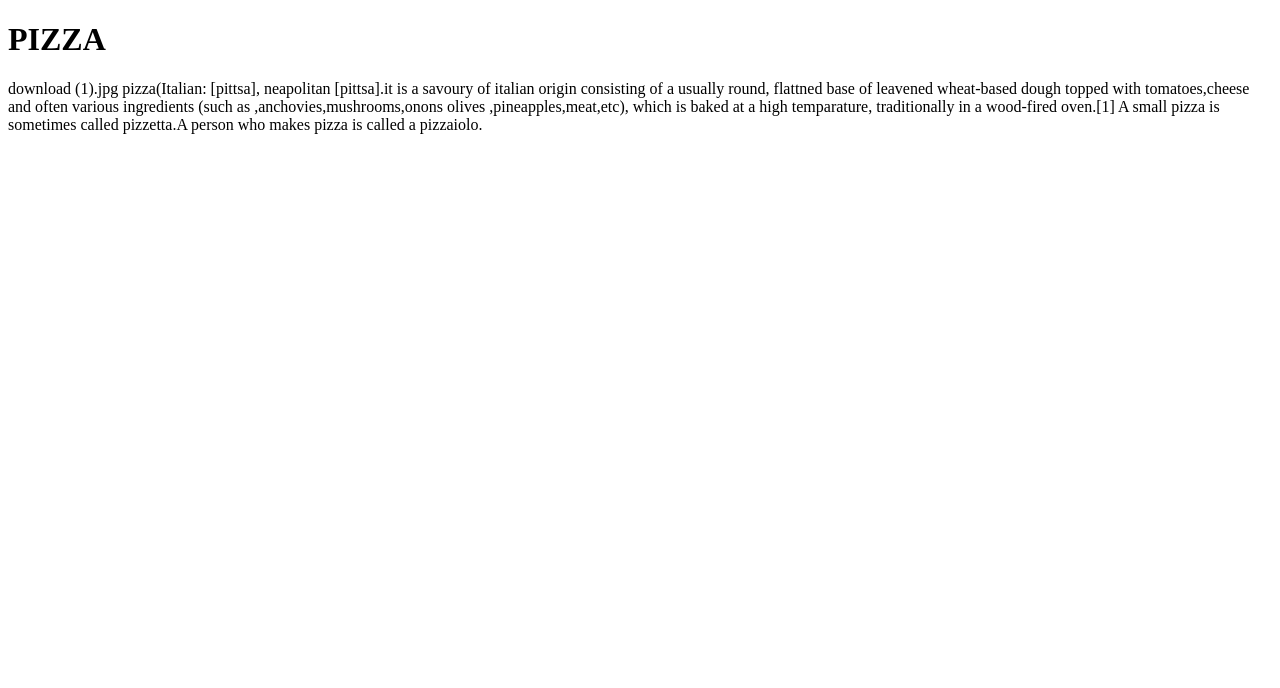
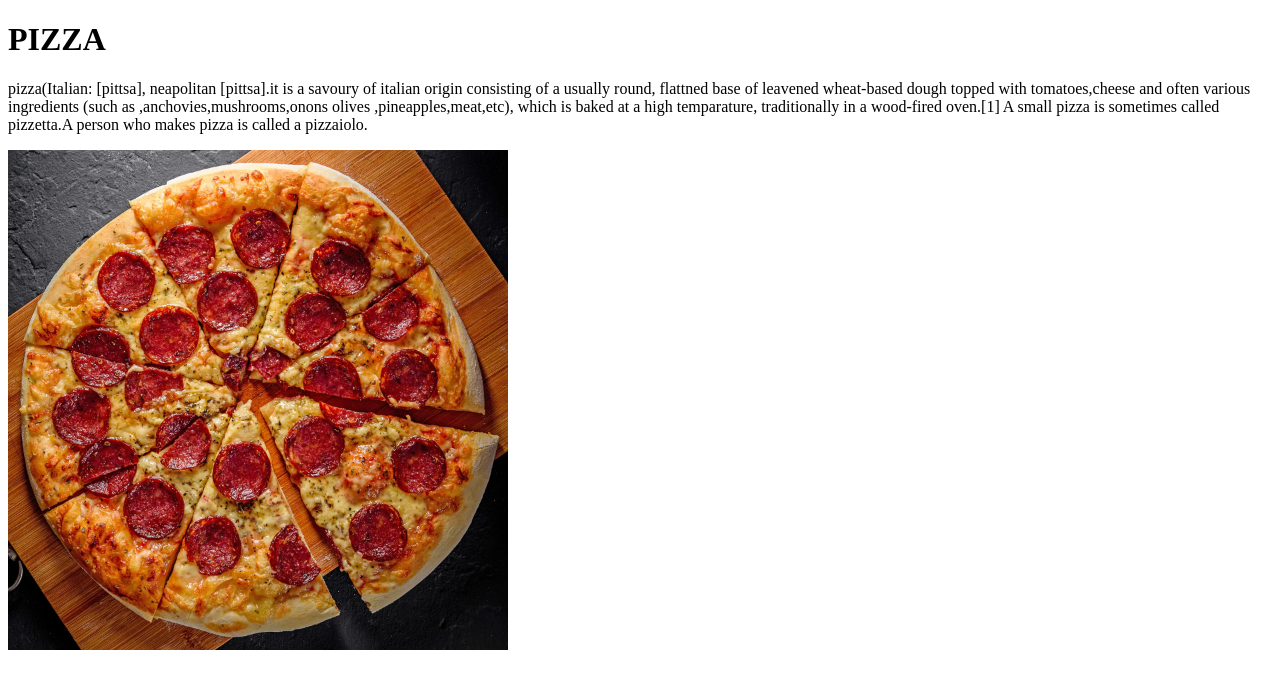
Before and after one commit to bryancodes-123/Box-Modelling-Properties, a plain HTML site: page index.html in a window 1280 px wide. Drawn offline with Linux system fonts and the light colour scheme.

Commit message:
initial commit

```diff
--- a/index.html
+++ b/index.html
@@ -5,8 +5,8 @@
     </head>
     <body>
     <h1>PIZZA</h1>
-    download (1).jpg
         pizza(Italian: [pittsa], neapolitan [pittsa].it is a savoury of italian origin consisting of a usually round, flattned base of leavened wheat-based dough topped with tomatoes,cheese and often various ingredients (such as ,anchovies,mushrooms,onons olives ,pineapples,meat,etc), which is baked at a high temparature, traditionally in a wood-fired oven.[1] A small pizza is sometimes called pizzetta.A person who makes pizza is called a pizzaiolo.
         </p>
+        <img src="download (1).jpg" width="500">
     </body>
 </html>
```
